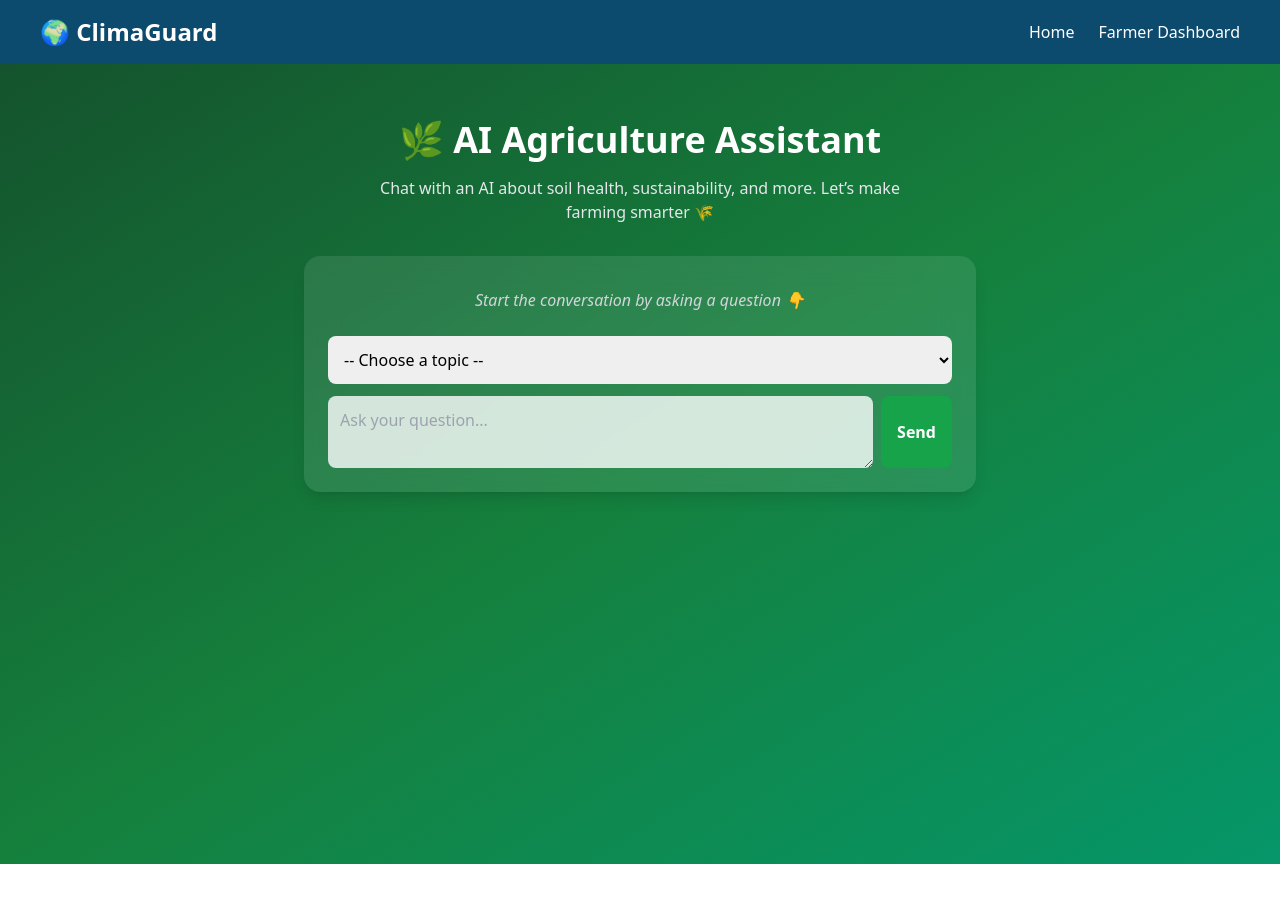
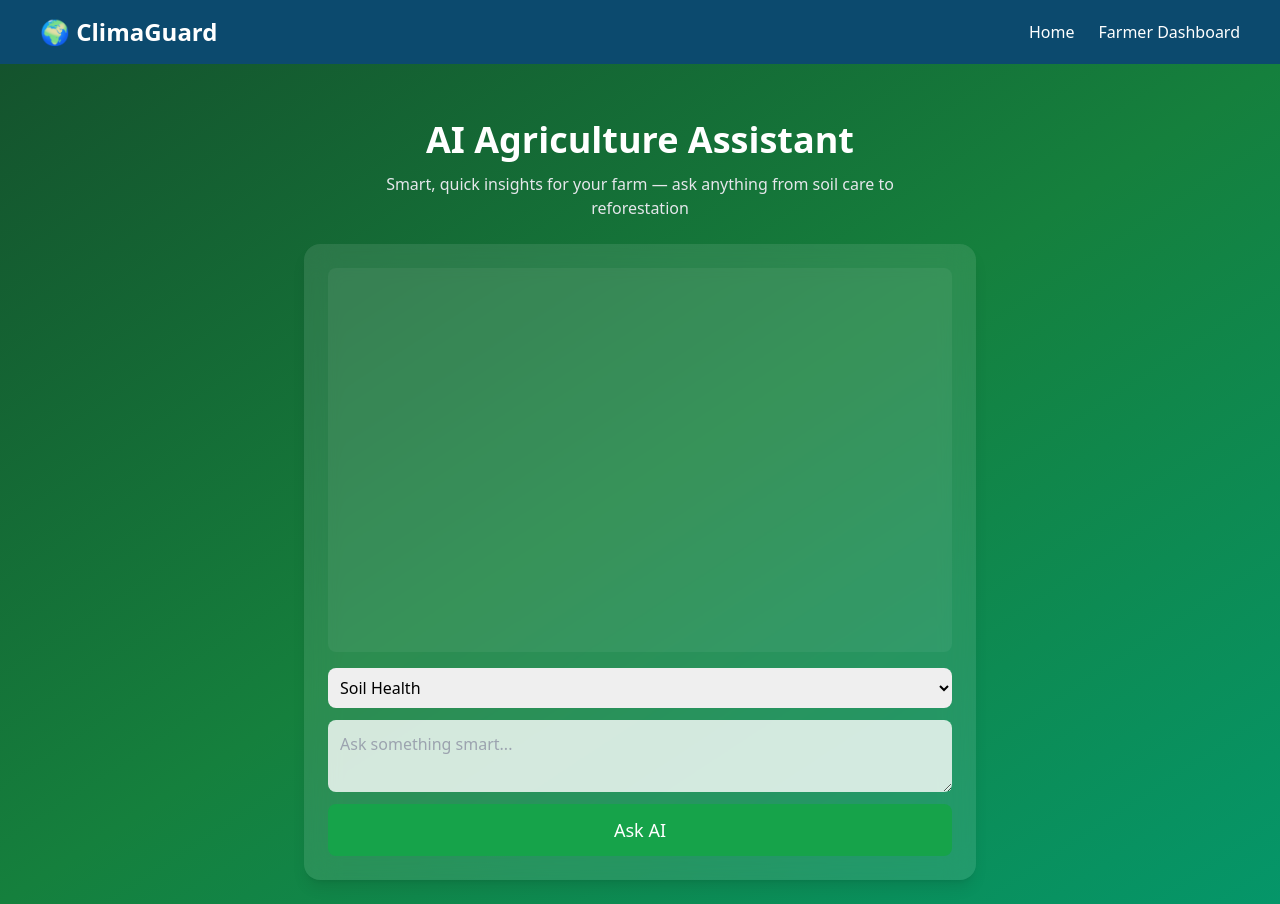
Before and after one commit to DANKlEIN117/ClimaGuard, a React (Create React App) app in the folder client/: page /ai-assistant in a window 1280 px wide. Before the commit the page ends 864 px from the top, so only its background shows below. Built offline with nearby package versions, Linux system fonts and the light colour scheme.

Commit message:
Smarter responses with GEMINI AI

```diff
--- a/client/src/pages/AIAssistant.jsx
+++ b/client/src/pages/AIAssistant.jsx
@@ -1,12 +1,11 @@
-import React, { useState } from "react";
+import React, { useState, useRef, useEffect } from "react";
 
 function AIAssistant() {
   const [prompt, setPrompt] = useState("");
-  const [response, setResponse] = useState("");
+  const [messages, setMessages] = useState([]);
   const [loading, setLoading] = useState(false);
-  const [topic, setTopic] = useState("soil health");
-  const [advice, setAdvice] = useState("");
-  const [chat, setChat] = useState([]); // 🟢 store question + response history
+  const [topic, setTopic] = useState("soil_health");
+  const chatEndRef = useRef(null);
 
   const topics = [
     { id: "soil_health", name: "Soil Health" },
@@ -22,59 +21,85 @@ function AIAssistant() {
       return;
     }
 
+    const userMessage = { role: "user", text: prompt };
+    setMessages((prev) => [...prev, userMessage]);
+    setPrompt("");
     setLoading(true);
-    setAdvice("");
-    setResponse("");
 
-    // Add user message immediately to chat
-    const userMessage = { role: "user", content: prompt };
-    setChat((prev) => [...prev, userMessage]);
+    // Add a temporary "thinking..." bubble
+    setMessages((prev) => [
+      ...prev,
+      { role: "assistant", text: "thinking..." },
+    ]);
 
     try {
-      const res = await fetch("http://localhost:5000/api/ai/chat", {
+      const res = await fetch("https://climaguard.onrender.com/api/ai/chat", {
         method: "POST",
         headers: { "Content-Type": "application/json" },
         body: JSON.stringify({ prompt }),
       });
 
       const data = await res.json();
-      const reply = data.reply || "No response received 😢";
+      const aiReply =
+        data.reply?.trim().split(". ").slice(0, 10).join(". ") + "." ||
+        "🤖 No response.";
 
-      // Add AI response to chat
-      const aiMessage = { role: "ai", content: reply };
-      setChat((prev) => [...prev, aiMessage]);
-
-      setAdvice(reply);
+      // Replace "thinking..." bubble with real AI reply, typed out
+      typeOutText(aiReply);
     } catch (err) {
-      const errorMsg = "⚠️ Server error — could not connect to AI service.";
-      setChat((prev) => [...prev, { role: "ai", content: errorMsg }]);
-      setAdvice(errorMsg);
+      typeOutText("⚠️ Server error — try again.");
     }
 
     setLoading(false);
-    setPrompt(""); // clear input
   };
+
+  // 🔹 Typing animation for AI reply
+  const typeOutText = (text) => {
+    let i = 0;
+    const typingSpeed = 25;
+    let typedMessage = "";
+
+    setMessages((prev) => {
+      const updated = [...prev];
+      if (updated.length > 0 && updated[updated.length - 1].role === "assistant") {
+        updated.pop(); // remove "thinking..." message
+      }
+      updated.push({ role: "assistant", text: "" });
+      return updated;
+    });
+
+    const interval = setInterval(() => {
+      typedMessage += text[i];
+      i++;
+
+      setMessages((prev) => {
+        const updated = [...prev];
+        updated[updated.length - 1].text = typedMessage;
+        return updated;
+      });
+
+      if (i >= text.length) clearInterval(interval);
+    }, typingSpeed);
+  };
+
+  // 🔹 Auto-scroll down
+  useEffect(() => {
+    chatEndRef.current?.scrollIntoView({ behavior: "smooth" });
+  }, [messages]);
 
   return (
     <div className="min-h-screen bg-gradient-to-br from-green-900 via-green-700 to-emerald-600 flex flex-col items-center p-6 text-white">
-      <h1 className="text-3xl md:text-4xl font-bold mt-8 mb-4 text-center">
-        🌿 AI Agriculture Assistant
+      <h1 className="text-3xl md:text-4xl font-bold mt-8 mb-3 text-center">
+        AI Agriculture Assistant
       </h1>
-      <p className="text-center max-w-xl mb-8 text-gray-200">
-        Chat with an AI about soil health, sustainability, and more.
-        Let’s make farming smarter 🌾
+      <p className="text-center max-w-xl mb-6 text-gray-200">
+        Smart, quick insights for your farm — ask anything from soil care to reforestation
       </p>
 
+      <div className="bg-white/10 backdrop-blur-lg p-6 rounded-2xl shadow-lg w-full max-w-md sm:max-w-lg md:max-w-xl lg:max-w-2xl flex flex-col gap-4">
         {/* Chat Box */}
-      <div className="w-full max-w-2xl bg-white/10 backdrop-blur-lg rounded-2xl shadow-lg p-6 flex flex-col">
-        <div className="flex-1 h-[400px] overflow-y-auto space-y-4 mb-4 p-2">
-          {chat.length === 0 && (
-            <p className="text-gray-300 text-center italic">
-              Start the conversation by asking a question 👇
-            </p>
-          )}
-
-          {chat.map((msg, index) => (
+        <div className="h-96 overflow-y-auto bg-white/5 rounded-lg p-4 space-y-3 scrollbar-thin scrollbar-thumb-green-500">
+          {messages.map((msg, index) => (
             <div
               key={index}
               className={`flex ${
@@ -82,32 +107,34 @@ function AIAssistant() {
               }`}
             >
               <div
-                className={`p-3 max-w-[80%] rounded-2xl ${
+                className={`p-3 px-4 rounded-2xl max-w-[80%] break-words ${
                   msg.role === "user"
-                    ? "bg-green-600 text-white"
-                    : "bg-gray-800 text-gray-100"
+                    ? "bg-green-500 text-white self-end rounded-br-none"
+                    : "bg-gray-800 text-gray-100 self-start rounded-bl-none"
                 }`}
               >
-                <p>{msg.content}</p>
+                {msg.text === "thinking..." ? (
+                  <div className="flex space-x-1 items-center">
+                    <div className="w-2 h-2 bg-gray-300 rounded-full animate-bounce" />
+                    <div className="w-2 h-2 bg-gray-300 rounded-full animate-bounce delay-150" />
+                    <div className="w-2 h-2 bg-gray-300 rounded-full animate-bounce delay-300" />
+                  </div>
+                ) : (
+                  msg.text
+                )}
               </div>
             </div>
           ))}
-
-          {loading && (
-            <p className="text-gray-300 italic text-center animate-pulse">
-              Thinking...
-            </p>
-          )}
+          <div ref={chatEndRef} />
         </div>
 
-        {/* Input Form */}
+        {/* Input Area */}
         <form onSubmit={handleAsk} className="flex flex-col gap-3">
           <select
-            className="p-3 rounded-lg text-black outline-none"
+            className="p-2 rounded-lg text-black font-medium"
             value={topic}
             onChange={(e) => setTopic(e.target.value)}
           >
-            <option value="">-- Choose a topic --</option>
             {topics.map((t) => (
               <option key={t.id} value={t.id}>
                 {t.name}
@@ -115,26 +142,25 @@ function AIAssistant() {
             ))}
           </select>
 
-          <div className="flex gap-2">
           <textarea
             value={prompt}
             onChange={(e) => setPrompt(e.target.value)}
-              placeholder="Ask your question..."
-              className="flex-1 p-3 rounded-lg bg-white/80 text-gray-900 focus:outline-none focus:ring-2 focus:ring-green-500"
+            placeholder="Ask something smart..."
+            className="w-full p-3 rounded-lg bg-white/80 text-gray-900 focus:outline-none focus:ring-2 focus:ring-green-500"
             rows="2"
           />
+
           <button
             type="submit"
             disabled={loading}
-              className={`px-4 py-3 rounded-lg font-semibold ${
+            className={`py-3 rounded-lg font-medium text-lg transition-all ${
               loading
                 ? "bg-green-400 cursor-not-allowed"
                 : "bg-green-600 hover:bg-green-700"
             }`}
           >
-              {loading ? "..." : "Send"}
+            {loading ? "Thinking..." : "Ask AI "}
           </button>
-          </div>
         </form>
       </div>
     </div>
```
Also changed, not shown: 1 other file (tests, documents, lock files or other folders). Lines whose indentation alone changed are shown as unchanged.
